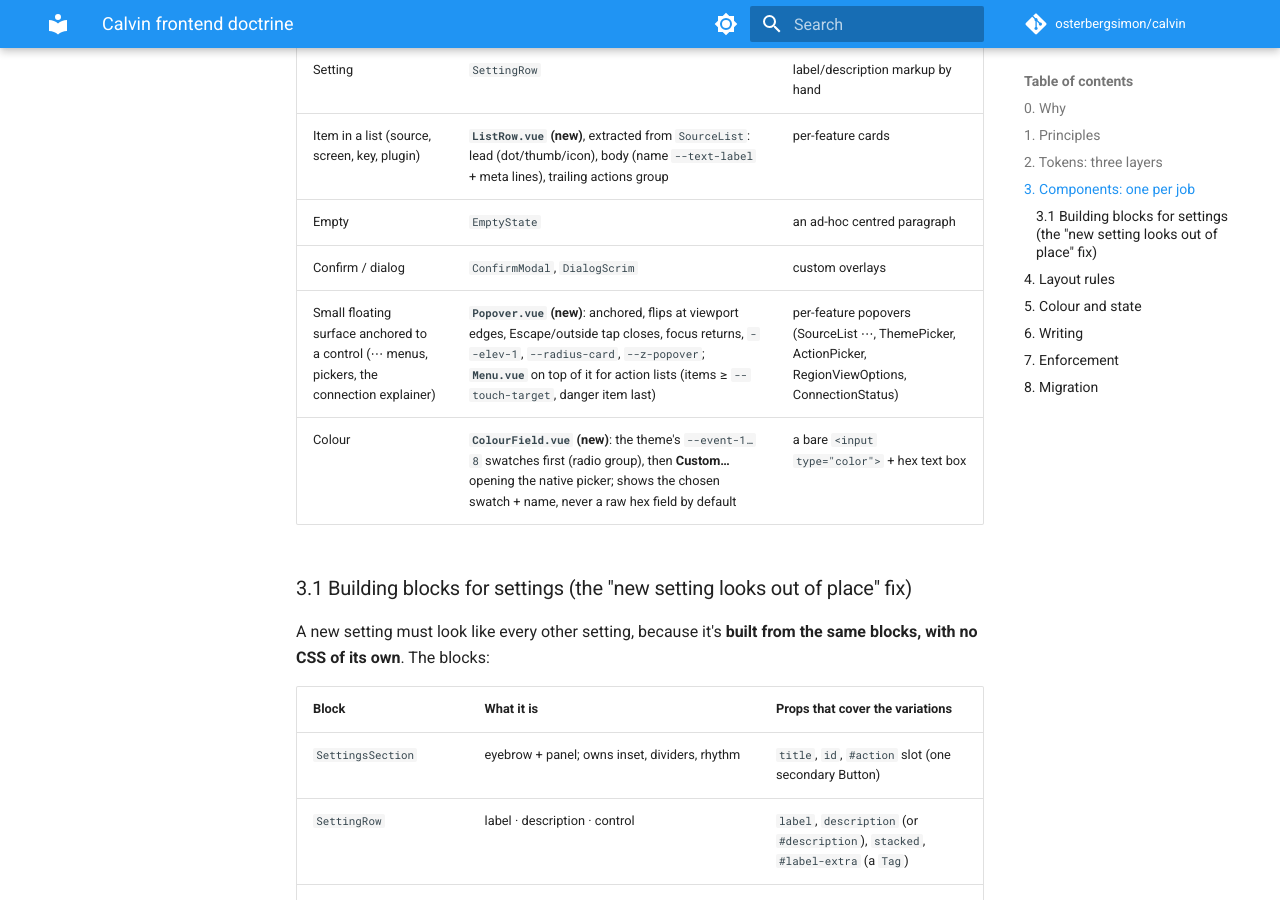
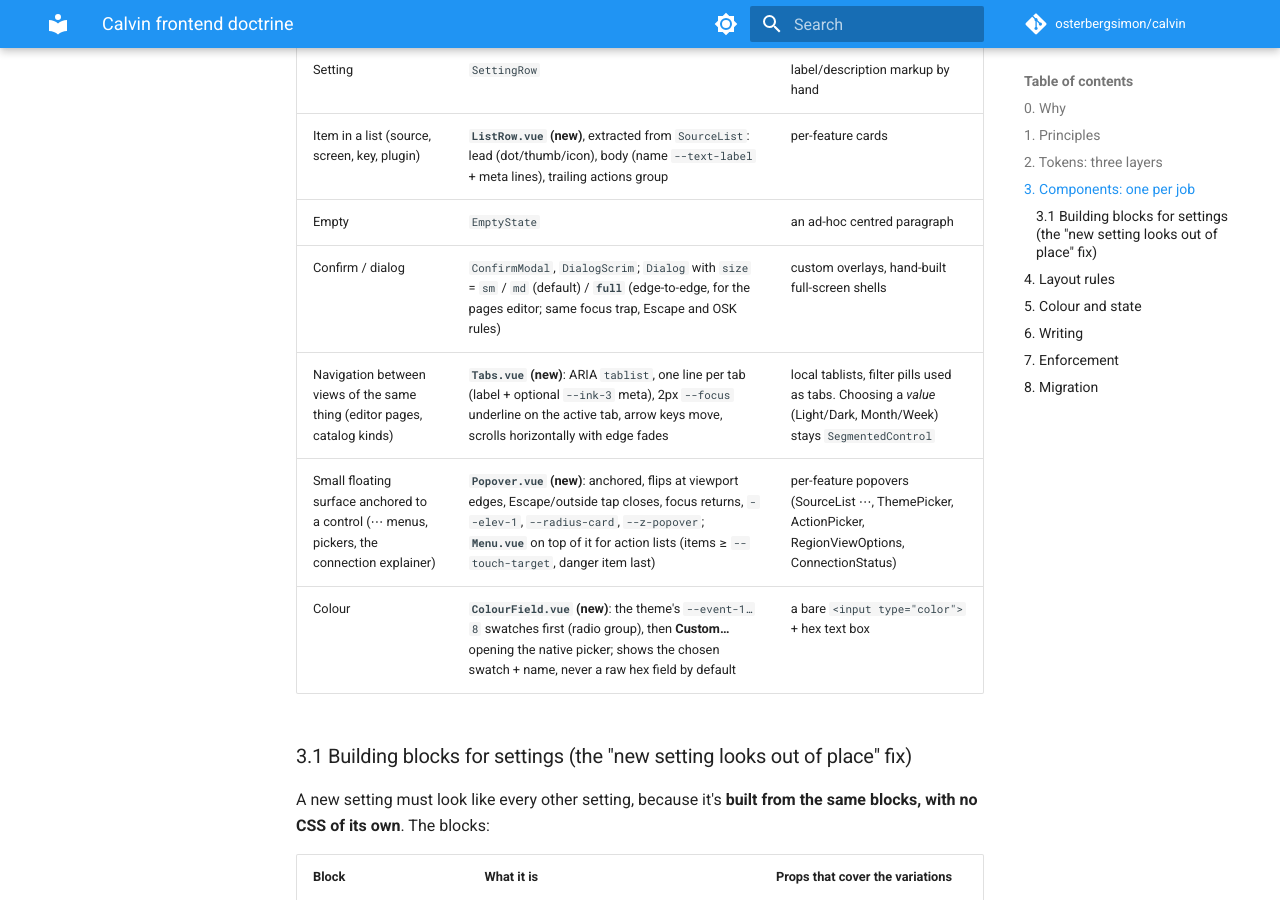
Before and after one commit to osterbergsimon/calvin, an MkDocs documentation site: the page built from docs/design/frontend-doctrine.md, in a window 1280 px wide and 900 px high, scrolled down 4394 px. Built offline with MkDocs 1.6.1 and Material for MkDocs 9.7.7, drawn with Linux system fonts in a browser that asks for light colours; comment, search, counter and statistics services are not loaded; some of the changed text lies outside the part shown.

Commit message:
docs(design): Tabs block and a full-size Dialog in the doctrine

```diff
--- a/docs/design/frontend-doctrine.md
+++ b/docs/design/frontend-doctrine.md
@@ -100,7 +100,8 @@ Rules:
 | Setting | `SettingRow` | label/description markup by hand |
 | Item in a list (source, screen, key, plugin) | **`ListRow.vue` (new)**, extracted from `SourceList`: lead (dot/thumb/icon), body (name `--text-label` + meta lines), trailing actions group | per-feature cards |
 | Empty | `EmptyState` | an ad-hoc centred paragraph |
-| Confirm / dialog | `ConfirmModal`, `DialogScrim` | custom overlays |
+| Confirm / dialog | `ConfirmModal`, `DialogScrim`; `Dialog` with `size` = `sm` / `md` (default) / **`full`** (edge-to-edge, for the pages editor; same focus trap, Escape and OSK rules) | custom overlays, hand-built full-screen shells |
+| Navigation between views of the same thing (editor pages, catalog kinds) | **`Tabs.vue` (new)**: ARIA `tablist`, one line per tab (label + optional `--ink-3` meta), 2px `--focus` underline on the active tab, arrow keys move, scrolls horizontally with edge fades | local tablists, filter pills used as tabs. Choosing a *value* (Light/Dark, Month/Week) stays `SegmentedControl` |
 | Small floating surface anchored to a control (⋯ menus, pickers, the connection explainer) | **`Popover.vue` (new)**: anchored, flips at viewport edges, Escape/outside tap closes, focus returns, `--elev-1`, `--radius-card`, `--z-popover`; **`Menu.vue`** on top of it for action lists (items ≥ `--touch-target`, danger item last) | per-feature popovers (SourceList ⋯, ThemePicker, ActionPicker, RegionViewOptions, ConnectionStatus) |
 | Colour | **`ColourField.vue` (new)**: the theme's `--event-1…8` swatches first (radio group), then **Custom…** opening the native picker; shows the chosen swatch + name, never a raw hex field by default | a bare `<input type="color">` + hex text box |
 
@@ -201,7 +202,7 @@ backend) at 1280 and 390, light and one dark theme. The design lead reviews agai
 
 1. **Roles in, no visual change.** Add the role tokens as aliases of today's primitives (radius snaps excepted) and
    add the lints with full allowlists. One PR, mechanical.
-2. **The blocks and the gallery.** Build `Button`, `TextField`, `ListRow`, `SettingGroup`, `ScopeLine`, `InlineNote`, `Popover`/`Menu`, `ColourField` and
+2. **The blocks and the gallery.** Build `Button`, `TextField`, `ListRow`, `SettingGroup`, `ScopeLine`, `InlineNote`, `Popover`/`Menu`, `ColourField`, `Tabs`, the `Dialog` `full` size and
    `ui-gallery.html` first. Then replace the 61 button classes and remove settings `<style>` blocks file by file. The
    largest are Security (15 `security-btn`), Plugins (`btn-install`, `pc-btn`), System (`maint-btn`,
    `backup-btn`, `update-btn`) and Screens (`kiosk-software__btn`). Each file leaves the `controlLint` allowlist
```
